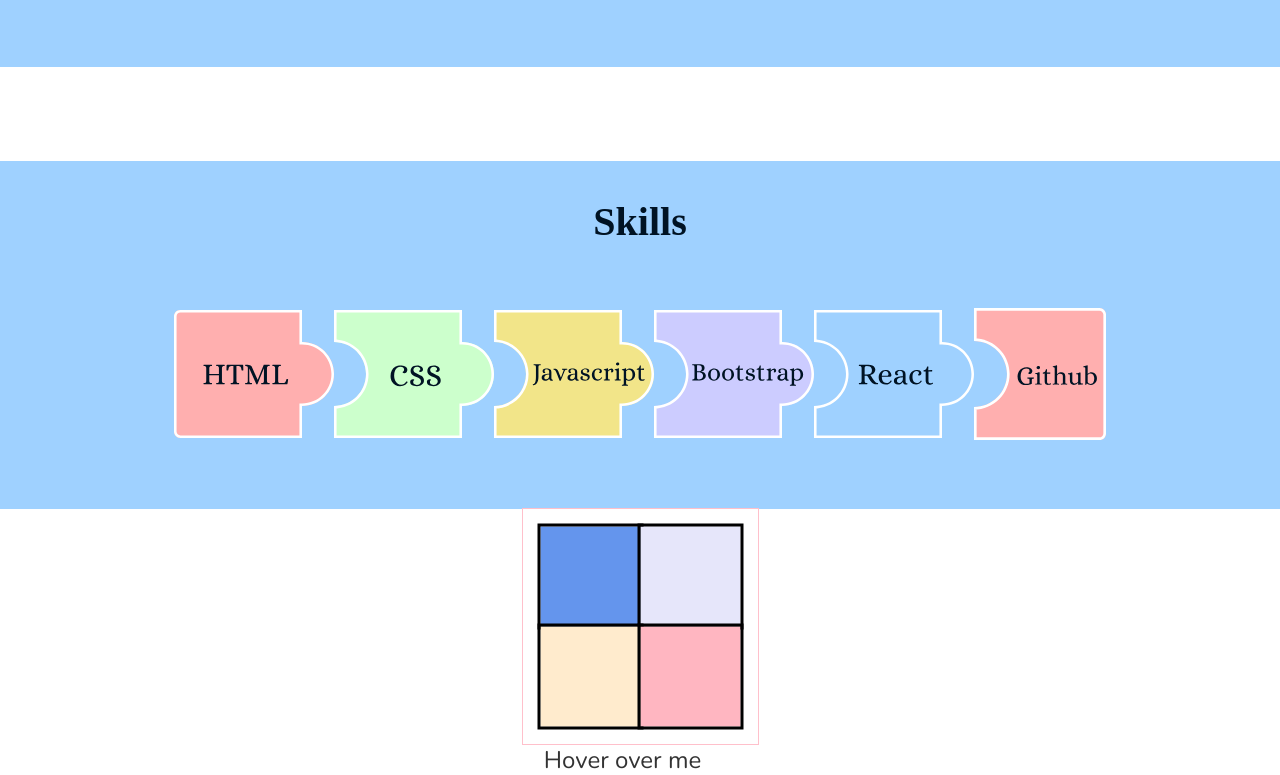
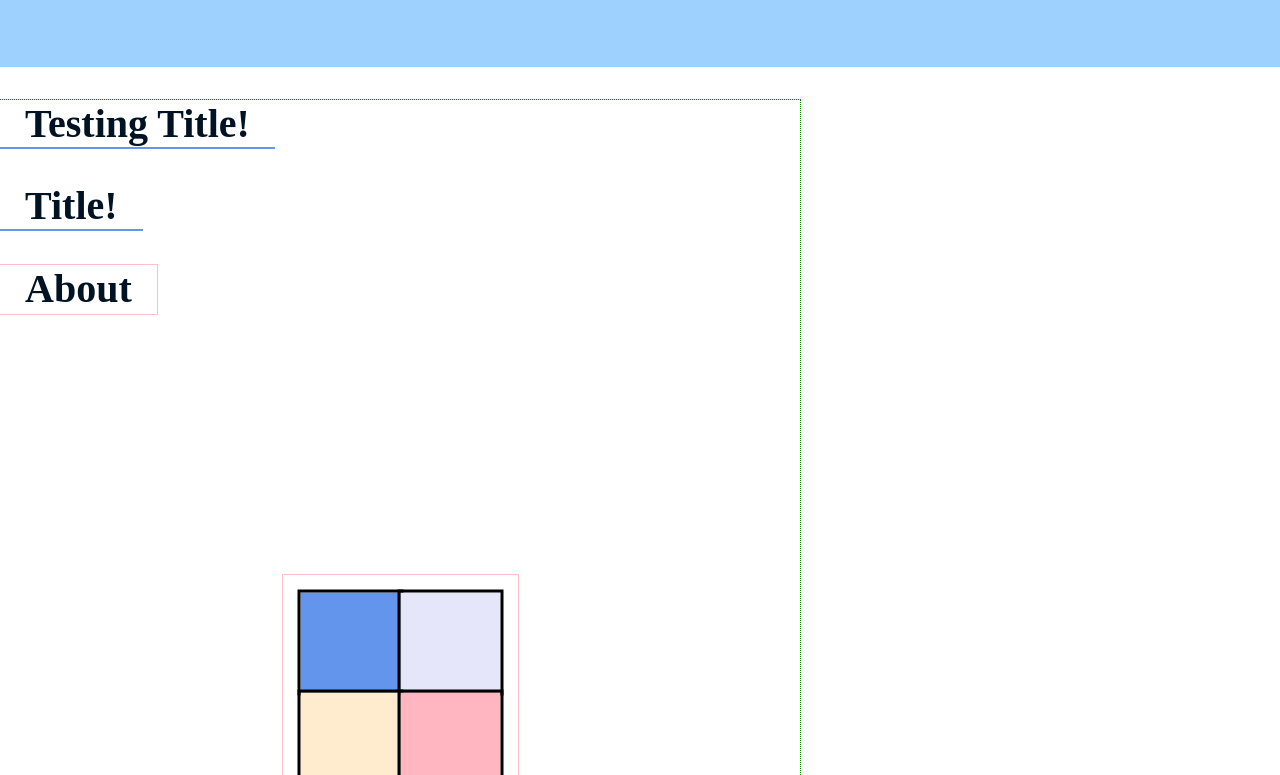
Before and after one commit to ang-riv/portfolio, a React (Create React App) app: page / in a window 1280 px wide. Shown: the part 1185-1960 px from the top of the page. Built offline with nearby package versions, Linux system fonts and the light colour scheme; a web font is replaced by a local one.

Commit message:
Played around with underlined title animations

```diff
--- a/src/App.js
+++ b/src/App.js
@@ -1,13 +1,13 @@
 import "./style.css";
-import React, { useState, useRef } from "react";
+import React, { useState, useRef, useEffect } from "react";
 import Navigation from "./Navigation.js";
 import IntroSection from "./IntroSection.js";
 import AboutSection from "./AboutSection.js";
 import SkillsSection from "./SkillsSection.js";
 import ProjectsSection from "./ProjectsSection.js";
 import ContactSection from "./ContactSection.js";
-import { motion } from "framer-motion";
-import { introPieces } from "./Imports.js";
+import { motion, useInView, useAnimation } from "framer-motion";
+import SectionTitles from "./SectionTitles.js";
 
 function App() {
   const animateTest = false;
@@ -17,6 +17,21 @@ function App() {
   const projectsRef = useRef(null);
   const contactRef = useRef(null);
 
+  const ref = useRef(null);
+  const isInView = useInView(ref, {
+    margin: "-15%",
+  });
+
+  const mainControls = useAnimation();
+
+  useEffect(() => {
+    if (isInView) {
+      mainControls.start("visible");
+    } else {
+      mainControls.start("hidden");
+    }
+  }, [isInView]);
+
   const [isHovered, setIsHovered] = useState(false);
   const [sectionName, setSectionName] = useState("none");
   console.log(sectionName);
@@ -24,7 +39,6 @@ function App() {
     <div className="App">
       {animateTest ? (
         <>
-          <AboutSection ref={aboutRef} />
           <ProjectsSection ref={projectsRef} />
           <ContactSection ref={contactRef} />
         </>
@@ -38,7 +52,63 @@ function App() {
           />
           <IntroSection ref={introRef} />
           <SkillsSection ref={skillsRef} />
-
+          <div
+            style={{
+              outline: "1px dotted green",
+              height: "100vh",
+              width: "100vh",
+            }}
+          >
+            <motion.h2
+              ref={ref}
+              style={{
+                textAlign: "center",
+                width: "calc-size(fit-content, size + 50px)",
+                height: "fit-content",
+              }}
+            >
+              Testing Title!
+              <motion.div
+                style={{
+                  height: "2px",
+                  width: "100%",
+                  backgroundColor: "cornflowerBlue",
+                  transformOrigin: "left",
+                }}
+                variants={{
+                  hidden: { scaleX: 0 },
+                  visible: { scaleX: 1 },
+                }}
+                initial="hidden"
+                animate={mainControls}
+                transition={{ duration: 1 }}
+              />
+            </motion.h2>
+            <motion.h2
+              style={{
+                textAlign: "center",
+                width: "calc-size(fit-content, size + 50px)",
+                height: "fit-content",
+              }}
+            >
+              Title!
+              <motion.div
+                style={{
+                  height: "2px",
+                  width: "100%",
+                  backgroundColor: "cornflowerBlue",
+                  transformOrigin: "left",
+                }}
+                variants={{
+                  hidden: { scaleX: 0 },
+                  visible: { scaleX: 1 },
+                }}
+                initial="hidden"
+                animate={mainControls}
+                transition={{ duration: 1 }}
+              />
+            </motion.h2>
+            <SectionTitles title="About" />
             <div
               style={{
                 display: "flex",
@@ -48,15 +118,22 @@ function App() {
                 flexDirection: "column",
               }}
             >
-            <SkillsSection ref={skillsRef} />
               {/* maybe animate this when they are all connected*/}
-            <div
+              <motion.div
                 style={{
                   display: "flex",
                   flexDirection: "column",
                   rowGap: "35px",
                   outline: "1px solid pink",
                 }}
+                ref={ref}
+                variants={{
+                  hidden: { opacity: 0 },
+                  visible: { opacity: 1 },
+                }}
+                initial="hidden"
+                animate={mainControls}
+                transition={{ duration: 1, delay: 0.5 }}
               >
                 <motion.div
                   style={{
@@ -119,7 +196,7 @@ function App() {
                     transition={{ delay: 1, duration: 1 }}
                   ></motion.div>
                 </motion.div>
-            </div>
+              </motion.div>
               <div>
                 <motion.li
                   style={{
@@ -188,6 +265,8 @@ function App() {
               </div>
               <h4>{sectionName}</h4>
             </div>
+          </div>
+          <AboutSection ref={aboutRef} />
         </>
       )}
     </div>
--- /dev/null
+++ b/src/SectionTitles.js
@@ -0,0 +1,47 @@
+import React, { useRef, useEffect } from "react";
+import { motion, useInView, useAnimation } from "framer-motion";
+
+const SectionTitles = (props) => {
+  const ref = useRef(null);
+
+  const isInView = useInView(ref, {
+    margin: "-15%",
+  });
+
+  const mainControls = useAnimation();
+
+  useEffect(() => {
+    if (isInView) {
+      mainControls.start("visible");
+    }
+  }, [isInView]);
+
+  const styles = {
+    textAlign: "center",
+    width: "calc-size(fit-content, size + 50px)",
+    height: "fit-content",
+    outline: "1px solid pink",
+  };
+  return (
+    <motion.h2 style={styles}>
+      {props.title}
+      <motion.div
+        style={{
+          height: "2px",
+          width: "100%",
+          backgroundColor: "cornflowerBlue",
+          transformOrigin: "left",
+        }}
+        variants={{
+          hidden: { scaleX: 0 },
+          visible: { scaleX: 1 },
+        }}
+        initial="hidden"
+        animate={mainControls}
+        transition={{ duration: 1 }}
+      />
+    </motion.h2>
+  );
+};
+
+export default SectionTitles;
```
Lines whose indentation alone changed are shown as unchanged.
